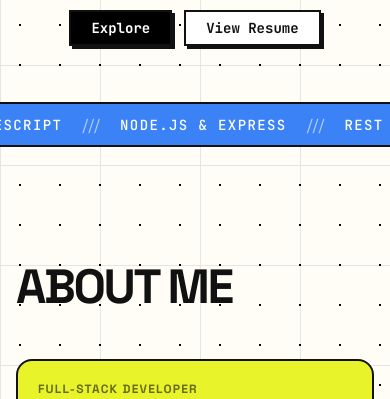
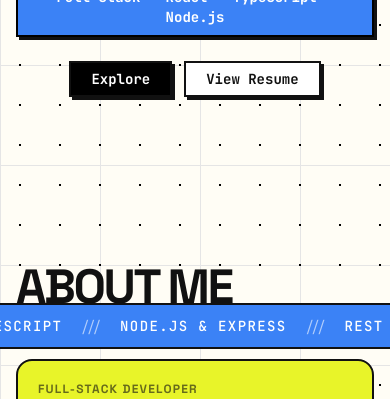
Before and after one commit to iamayushkarma/portfolio, a React (Vite) app: page / in a window 390 px wide. Shown: the part 435-834 px from the top of the page. Built offline with nearby package versions, Linux system fonts and the light colour scheme; no server answers.

Commit message:
refactor: align the Ticker better

```diff
--- a/src/sections/HeroSection.tsx
+++ b/src/sections/HeroSection.tsx
@@ -71,7 +71,7 @@ function HeroSection() {
 
       {showResume && <ResumeModal onClose={() => setShowResume(false)} />}
 
-      <div className="overflow-x-hidden w-full mt-6 md:mt-0">
+      <div className="overflow-x-hidden w-full max-sm:absolute max-sm:bottom-15 md:mt-0">
         <Ticker />
       </div>
     </div>
```
